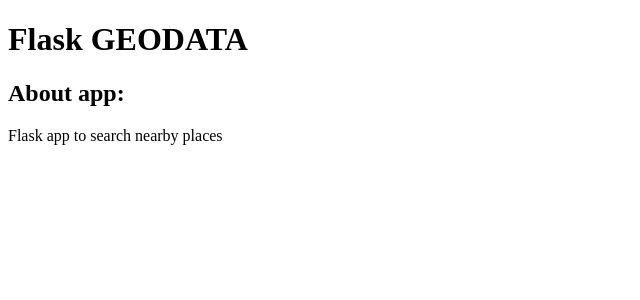
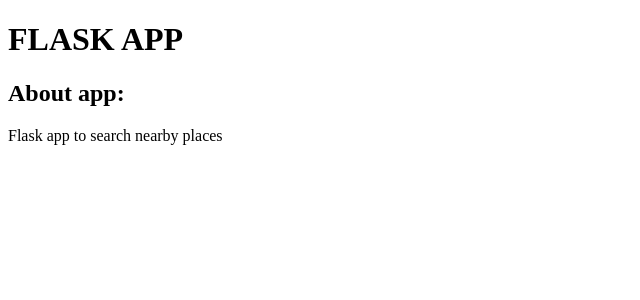
Before and after one commit to xhiccupx/flask-discovery, a Flask app: page /about in a window 1280 px wide. Shown: the top 300 px of the page, without its empty margins (0-640 px from the left). Run offline with Flask 2, Linux system fonts and the light colour scheme; some libraries are stand-ins or nearby versions.

Commit message:
Update layout.html

```diff
--- a/templates/layout.html
+++ b/templates/layout.html
@@ -10,7 +10,7 @@
   <body>
     <header>
       <div class="container">
-        <h1 class="title">Flask GEODATA</h1>
+        <h1 class="title">FLASK APP</h1>
       </div>
     </header>
 
```
